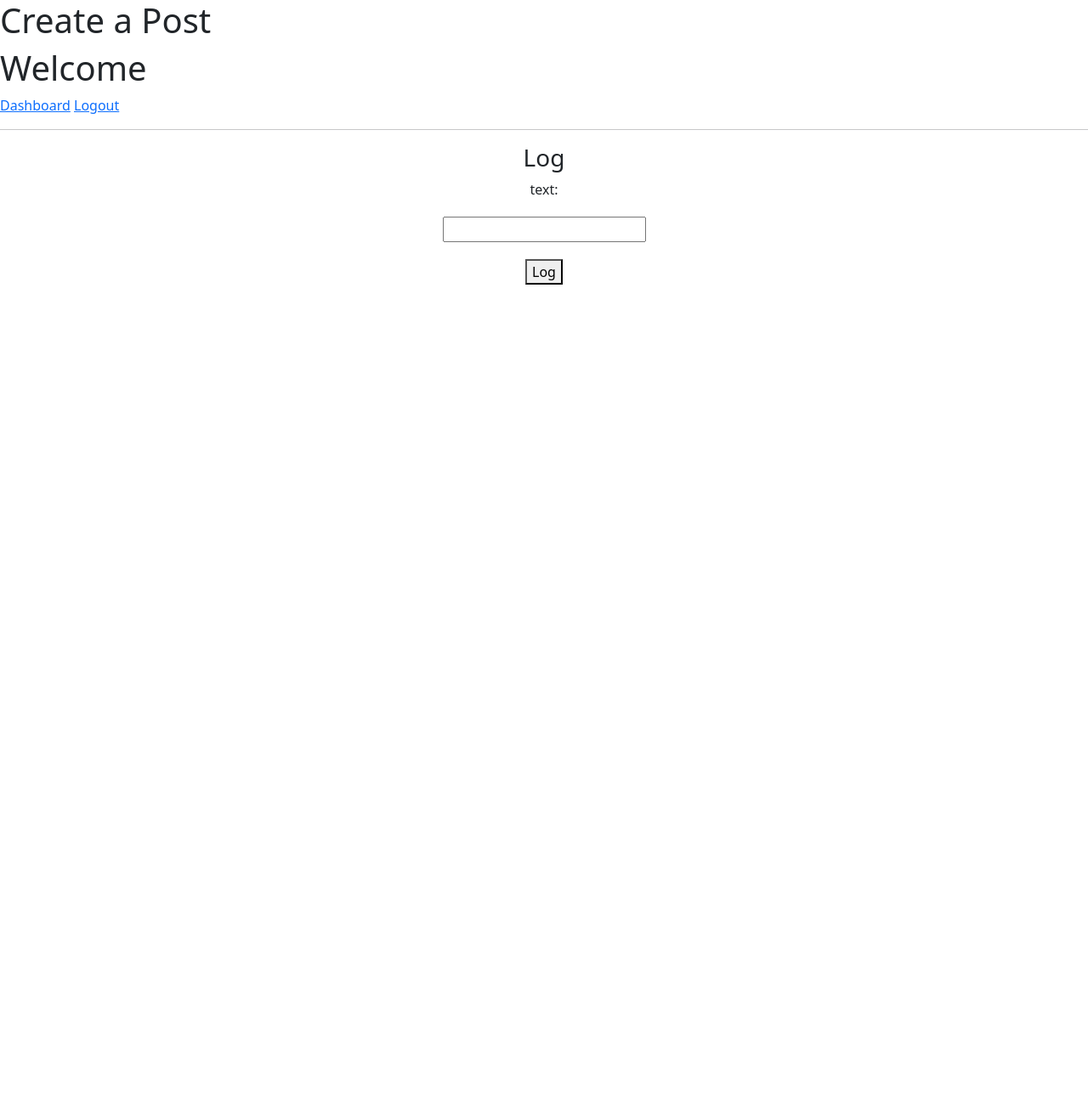
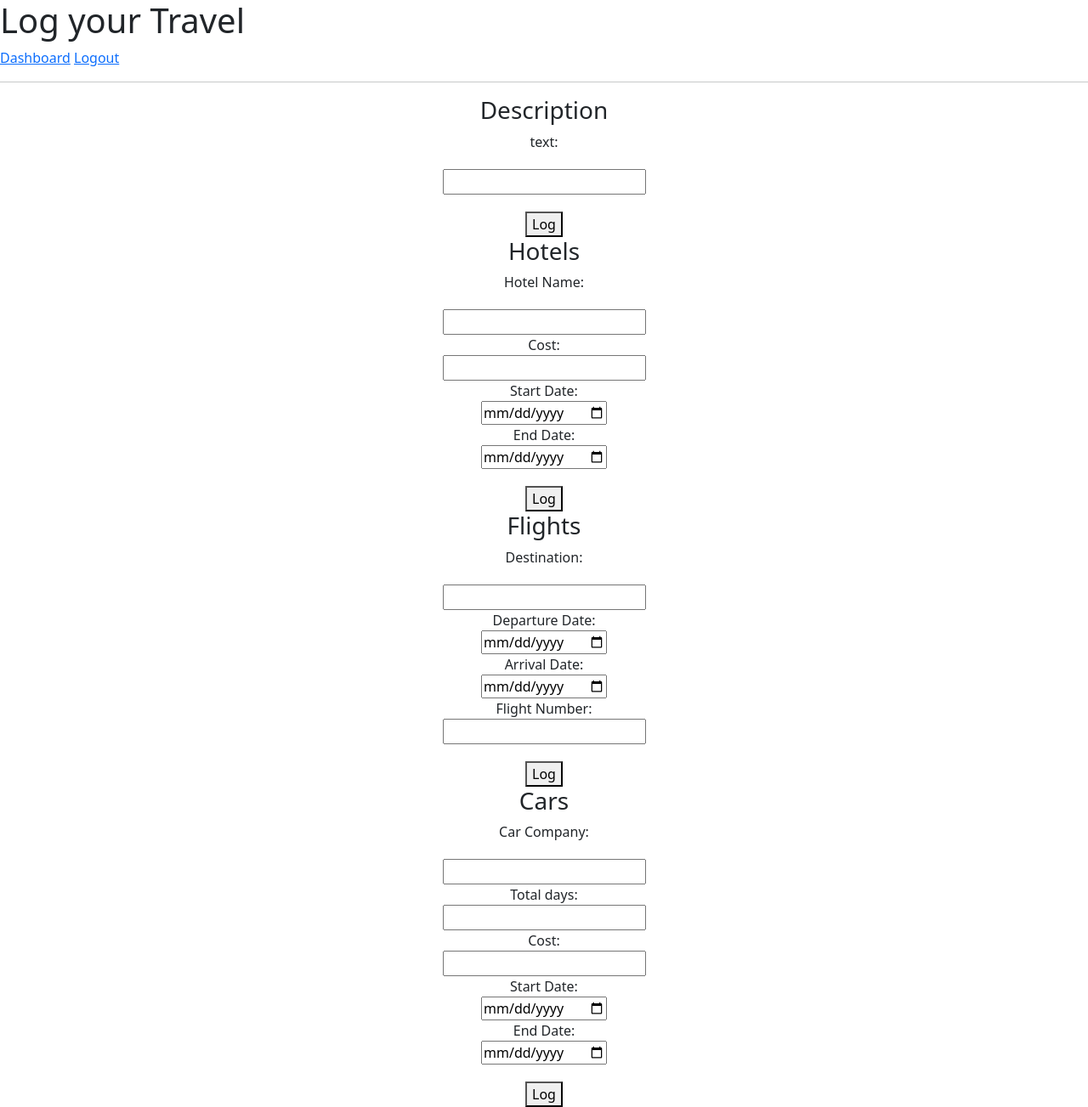
Before and after one commit to hillarychang/team4, a Flask app: page /travelinfo in a window 1280 px wide. Shown: the whole page at 85% size. Before the commit the page ends 335 px from the top, so only its background shows below. Run offline with Flask 2, Linux system fonts and the light colour scheme; the visitor is signed in with stand-in values (Sample User, id 1); data that the repository does not hold is empty.

Commit message:
Update add_travelinfo.html

```diff
--- a/group4/flask_app/templates/add_travelinfo.html
+++ b/group4/flask_app/templates/add_travelinfo.html
@@ -19,8 +19,7 @@
     {% endif %}
     {% endwith %}
 
-    <h1>Create a Post</h1>
-    <h1>Welcome {{users.first_name}}</h1>
+    <h1>Log your Travel</h1>
     <!-- user is from controller_users.py -->
     <div class= "links">
         <a href = "/showUser">Dashboard</a>
@@ -30,13 +29,72 @@
     <hr>
 
     <div class="content">
-        <h3>Log</h3>
-
-        <form action="/create_travelinfo" method=post enctype=multipart/form-data>
+        <h3>Description</h3>
+        <!-- ^added -->
+        <form action="/create_travelinfo" method=post>
             <label for="text">text:</label><br>
             <input type="text" name="text"> <br>
             <button type="submit">Log</button><br>
+        </form>
 
+
+        <h3>Hotels</h3>
+        <!-- ^added -->
+        <form action="/create_hotels" method=post>
+            <label for="name">Hotel Name:</label><br>
+            <input type="text" name="name"> <br>
+
+            <label for="cost">Cost:</label><br>
+            <input type="number" name="cost"> <br>
+
+            <label for="check_in">Start Date:</label><br>
+            <input type="date" id="check_in" name="check_in"><br>
+
+            <label for="check_out">End Date:</label><br>
+            <input type="date" id="check_out" name="check_out"><br>
+
+            <button type="submit">Log</button><br>
+        </form>
+
+
+        <h3>Flights</h3>
+        <!-- ^added -->
+        <form action="/create_flights" method=post>
+            <label for="destination">Destination:</label><br>
+            <input type="text" name="destination"> <br>
+
+            <label for="departure">Departure Date:</label><br>
+            <input type="date" id="departure" name="departure"><br>
+
+            <label for="arrival">Arrival Date:</label><br>
+            <input type="date" id="arrival" name="arrival"><br>
+
+            <label for="flight_number">Flight Number:</label><br>
+            <input type="number" name="flight_number"> <br>
+
+            <button type="submit">Log</button><br>
+        </form>
+
+
+        <h3>Cars</h3>
+        <!-- ^added -->
+        <form action="/create_cars" method=post>
+            <label for="company">Car Company:</label><br>
+            <input type="text" name="company"> <br>
+
+            <label for="total_days">Total days:</label><br>
+            <input type="number" name="total_days"> <br>
+
+            <label for="cost">Cost:</label><br>
+            <input type="number" name="cost"> <br>
+
+            <label for="start_date">Start Date:</label><br>
+            <input type="date" id="start_date" name="start_date"><br>
+
+            <label for="end_date">End Date:</label><br>
+            <input type="date" id="end_date" name="end_date"><br>
+
+            <button type="submit">Log</button><br>
         </form>
 
 
```
